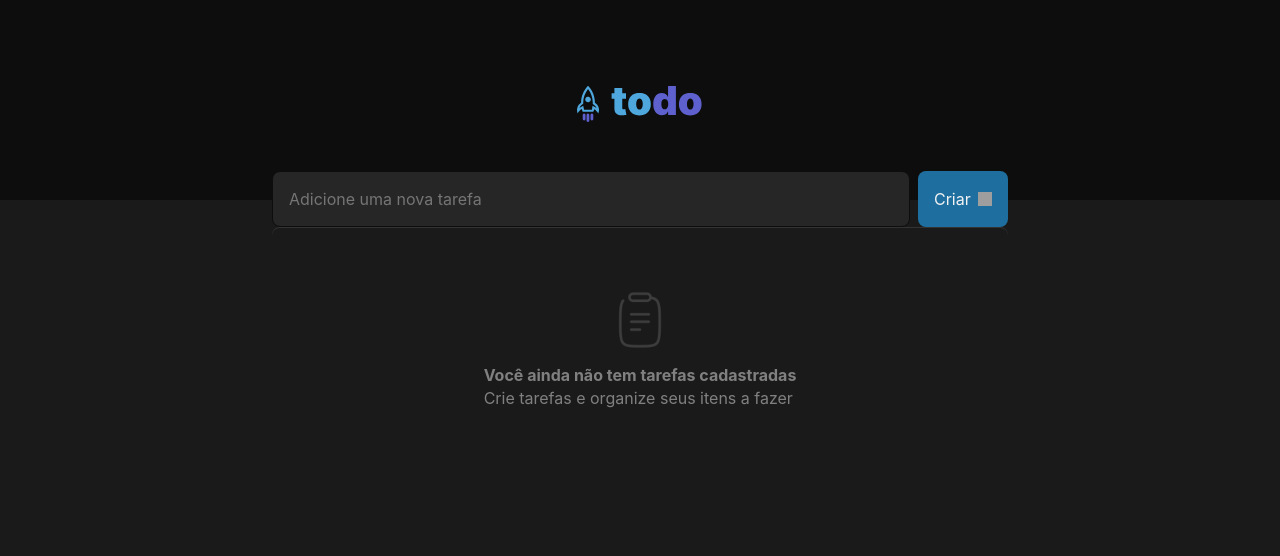
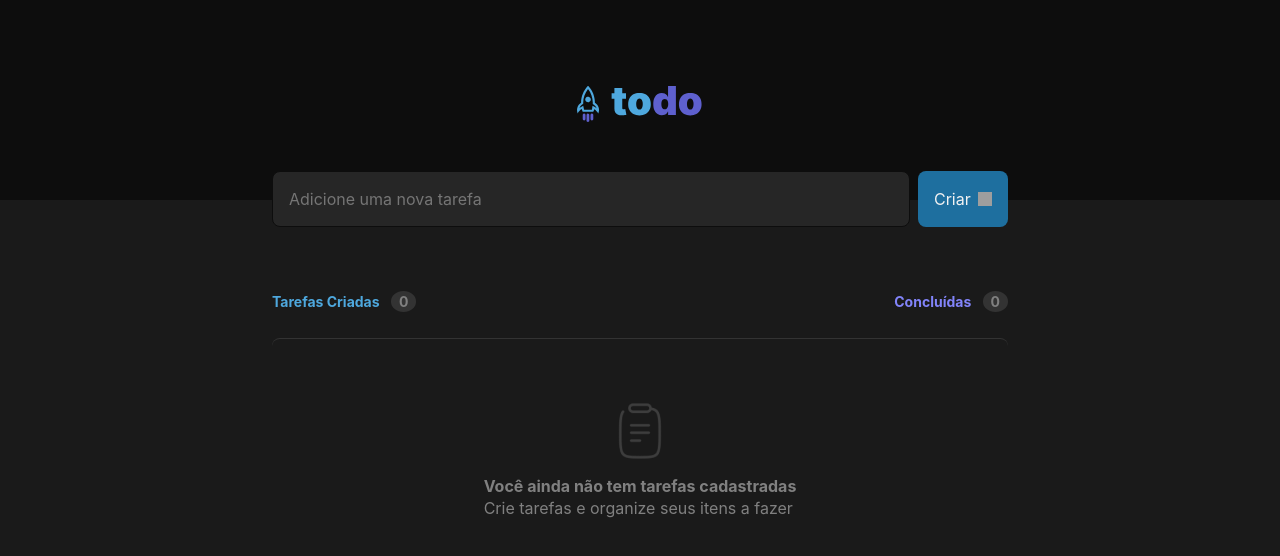
Before and after one commit to shadyueh/rs22-desafio-01, a React (Vite) app: page / in a window 1280 px wide. Shown: the top 556 px of the page. Built offline with nearby package versions, Linux system fonts and the light colour scheme; grey boxes are pictures that could not be loaded.

Commit message:
feat: add task counters

```diff
--- a/src/App.module.css
+++ b/src/App.module.css
@@ -0,0 +1,7 @@
+.tasks {
+  display: flex;
+  flex-direction: column;
+  gap: 1.5rem;
+  max-width: 46rem;
+  margin: 4rem auto 0;
+}
--- a/src/App.tsx
+++ b/src/App.tsx
@@ -3,6 +3,7 @@ import { useState } from "react";
 import { Header } from "./components/Header";
 import { NewTaskForm } from "./components/NewTaskForm";
 import { TaskList } from "./components/TaskList";
+import { TaskInfo } from "./components/TaskInfo";
 
 import styles from "./App.module.css";
 import "./global.css";
@@ -15,7 +16,10 @@ function App() {
     <div>
       <Header />
       <NewTaskForm />
-      <TaskList />
+      <div className={styles.tasks}>
+        <TaskInfo />
+        <TaskList />
+      </div>
     </div>
   );
 }
--- /dev/null
+++ b/src/components/TaskInfo.module.css
@@ -0,0 +1,28 @@
+.taskInfo {
+  display: flex;
+  justify-content: space-between;
+  align-items: flex-end;
+
+
+}
+
+.taskInfo p:first-child{
+  color: var(--blue);
+}
+
+.taskInfo p:last-child{
+  color: var(--purple);
+}
+
+.taskInfo p {
+  font-size: 0.875rem;
+  font-weight: bold;
+}
+
+.taskInfo span {
+  border-radius: 100%;
+  color: var(--gray-300);
+  background-color: var(--gray-400);
+  padding: 0.126rem 0.5rem;
+  margin-left: 0.5rem;
+}
--- /dev/null
+++ b/src/components/TaskInfo.tsx
@@ -0,0 +1,10 @@
+import styles from "./TaskInfo.module.css";
+
+export function TaskInfo() {
+  return (
+    <div className={styles.taskInfo}>
+      <p>Tarefas Criadas <span>0</span></p>
+      <p>Concluídas <span>0</span></p>
+    </div>
+  );
+}
--- a/src/components/TaskList.module.css
+++ b/src/components/TaskList.module.css
@@ -6,8 +6,6 @@
   padding: 4rem 1.5rem;
   gap: 1rem;
 
-  max-width: 46rem;
-  margin: 0 auto;
   border-top: 1px solid var(--gray-400);
   border-radius: 8px;
 
--- a/src/global.css
+++ b/src/global.css
@@ -1,19 +1,17 @@
 :root {
-
   --white: #ffffff;
-  --gray-100: #F2F2F2;
-  --gray-200: #D9D9D9;
+  --gray-100: #f2f2f2;
+  --gray-200: #d9d9d9;
   --gray-300: #808080;
   --gray-400: #333333;
   --gray-500: #262626;
-  --gray-600: #1A1A1A;
-  --gray-700: #0D0D0D;
-  --purple: #8284FA;
-  --purple-dark: #5E60CE;
-  --blue: #4EA8DE;
-  --blue-dark: #1E6F9F;
-  --danger: #E25858;
-
+  --gray-600: #1a1a1a;
+  --gray-700: #0d0d0d;
+  --purple: #8284fa;
+  --purple-dark: #5e60ce;
+  --blue: #4ea8de;
+  --blue-dark: #1e6f9f;
+  --danger: #e25858;
 }
 
 * {
@@ -32,7 +30,7 @@ body,
 input,
 textarea,
 button {
-  font-family: Inter, Avenir, Helvetica, Arial, sans-serif;
+  font-family: "Inter", Helvetica, Arial, sans-serif;
   font-size: 1rem;
   font-weight: 400;
   line-height: 140%;
```
